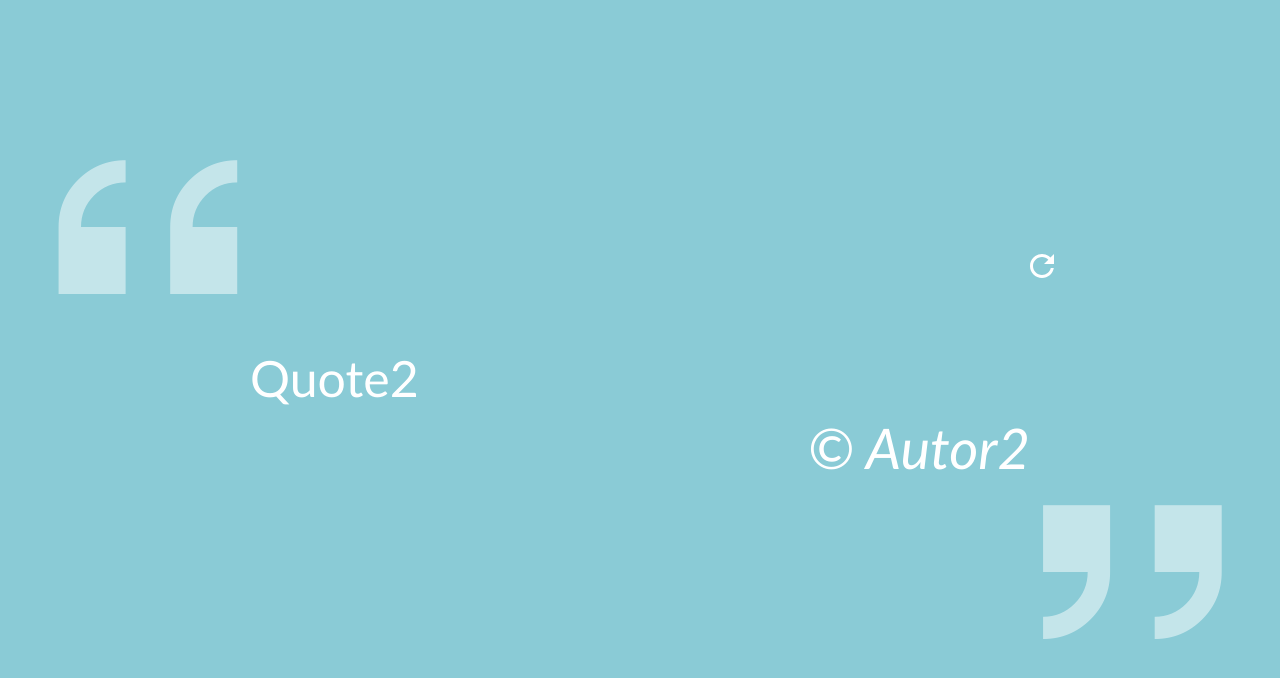
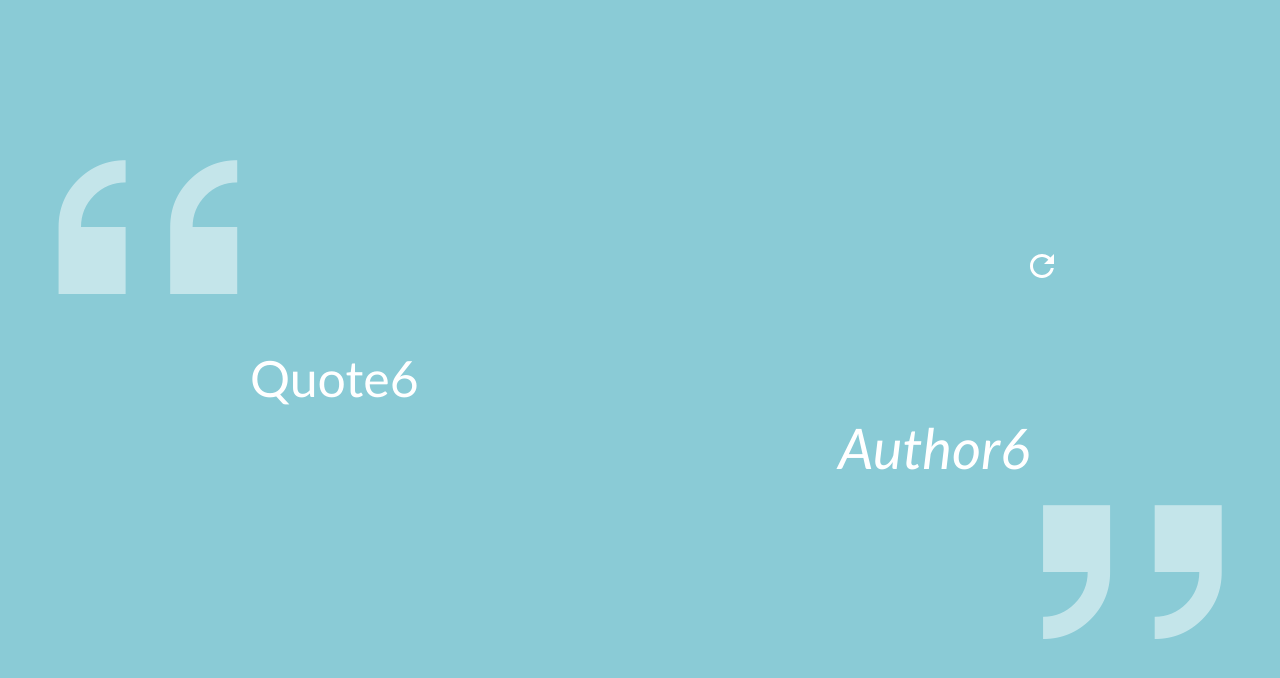
Before and after one commit to Kent0071/quoteMy, a plain HTML site: page index.html in a window 1280 px wide. Drawn offline with Linux system fonts and the light colour scheme.

Commit message:
commit 1

```diff
--- a/index.html
+++ b/index.html
@@ -19,7 +19,8 @@
             </div>
         </div>
     </section>
-    <script src="js/script.js"></script>
+    <!-- <script src="js/script.js"></script> -->
+    <script src="js/quote.js"></script>
 </body>
 
 </html>
--- /dev/null
+++ b/js/quote.js
@@ -0,0 +1,220 @@
+'use strict';
+
+(function () {
+
+    /*
+        DATA UTILITY LAYER:
+    */
+
+    /**
+     *
+     * @param {*[]} dataArray
+     * @returns {*}
+     */
+    function getRandomElementFromArray(dataArray = []) {
+        const randomElementIndex = Math.floor(Math.random() * dataArray.length); // TODO: improve it
+
+        return dataArray[randomElementIndex];
+    }
+
+    /*
+        TODO: wrap into a Class
+        DATA LAYER:
+    */
+
+    const QUOTES = [
+        { text: "Quote1", author: "Author1" },
+        { text: "Quote2", author: "Author2" },
+        { text: "Quote3", author: "Author3" },
+        { text: "Quote4", author: "Author4" },
+        { text: "Quote5", author: "Author5" },
+        { text: "Quote6", author: "Author6" },
+        { text: "Quote7", author: "Author7" },
+        { text: "Quote8", author: "Author8" },
+        { text: "Quote9", author: "Author9" },
+        { text: "Quote10", author: "Author10" }
+    ];
+
+    /**
+      *
+      * @returns {{text: string, author: string}}
+      */
+    function getRandomQuote() {
+        return getRandomElementFromArray(QUOTES);
+    }
+
+    /*
+        TODO: wrap into a class with static methods
+        HTML UTILITY LAYER:
+    */
+
+    /**
+      * эта функция возвращает найденный элемент по селектору
+      * @param {string} cssSelector
+      * @returns {HTMLElement | undefined}
+      */
+
+    function getElementBySelector(cssSelector) {
+        return document.querySelector(cssSelector);
+    }
+
+    /*
+        TODO: wrap into a Class
+        QUOTE APPLICATION LAYER:
+    */
+
+    // html-related helpers:
+
+    /**
+     *
+     */
+    function getRefreshQuoteBtnHtmlElement() {
+        const refreshQuoteBtnSelector = '#button'; // TODO: this ID should be replaced with class selector
+
+        return getElementBySelector(refreshQuoteBtnSelector);
+    }
+
+    /**
+     *
+     */
+    function getQuoteTextHtmlElement() {
+        const quoteTextSelector = '.quote__blockquote p';
+
+        return getElementBySelector(quoteTextSelector);
+    }
+
+    /**
+     *
+     */
+    function getQuoteAuthorHtmlElement() {
+        const qouteAuthorSelector = '.quote__blockquote cite';
+
+        return getElementBySelector(qouteAuthorSelector);
+    }
+
+    // data-rendering helpers:
+
+    /**
+      *
+      * @param {{text:string, author:string}} quote
+      */
+    function renderQuoteText(quote) {
+        const quoteTextContainer = getQuoteTextHtmlElement();
+
+        if (!quoteTextContainer) {
+            return; // or throw an Error
+        }
+
+        quoteTextContainer.innerHTML = quote.text;
+    }
+
+    /**
+      *
+      * @param {{text:string, author:string}} quote
+      */
+    function renderQuoteAuthor(quote) {
+        const quoteAuthorContainer = getQuoteAuthorHtmlElement();
+
+        if (!quoteAuthorContainer) {
+            return; // or throw an Error
+        }
+
+        quoteAuthorContainer.innerHTML = quote.author;
+    }
+
+    /**
+      *
+      * @param {{text:string, author:string}} quote
+      */
+     function renderQuoteData(quote) {
+        renderQuoteText(quote);
+        renderQuoteAuthor(quote);
+    }
+
+    /**
+     *
+     */
+    function renderRandomQuoteData() {
+        renderQuoteData(getRandomQuote())
+    }
+
+    // user-interaction
+
+    /**
+     * Handles click event on RefreshQuoteBtn.
+     */
+    function handleRefreshQuoteBtnClick() {
+        const toggleClass = 'rotate';
+        const refreshQuoteBtn = getRefreshQuoteBtnHtmlElement();
+
+        if (!refreshQuoteBtn) {
+            return; // or throw an Error
+        }
+
+
+        // prevent from re-rendering data before it updated and class is removed
+        if (refreshQuoteBtn.classList.contains(toggleClass)) {
+            return;
+        }
+
+        // add proper class to enforce rotation animation
+        refreshQuoteBtn.classList.toggle(toggleClass);
+
+        setTimeout(() => {
+            refreshQuoteBtn.classList.remove(toggleClass);
+            renderRandomQuoteData(); // show quote data when btn rotation ended.
+        }, 300);
+    }
+
+    /**
+     *
+     */
+    function initRefreshQuoteBtnClickHandler() {
+        const refreshQuoteBtn = getRefreshQuoteBtnHtmlElement();
+
+        if (!refreshQuoteBtn) {
+            return; // or throw an Error
+        }
+
+        refreshQuoteBtn.addEventListener('click', handleRefreshQuoteBtnClick);
+    }
+
+
+    /**
+     *
+     */
+    function removeRefreshQuoteBtnClickListener() {
+        const refreshQuoteBtn = getRefreshQuoteBtnHtmlElement();
+
+        if (!(refreshQuoteBtnClickListener && refreshQuoteBtn)) {
+           return;
+        }
+
+        refreshQuoteBtn.removeEventListener('click', handleRefreshQuoteBtnClick);
+    }
+
+    // initiation
+
+    /**
+     *
+     */
+    function initQuoteGenerator() {
+        // 1. Render initial quote data
+        renderRandomQuoteData();
+
+        // 2. add event listener on the RefreshQuoteBtn
+        initRefreshQuoteBtnClickHandler();
+    }
+
+    // listen window events
+
+    window.onload = function () {
+        initQuoteGenerator();
+    }
+
+    window.onunload = function() {
+        // clean up
+        removeRefreshQuoteBtnClickListener();
+    }
+
+})()
```
Also changed, not shown: js/script.js (line endings or trailing spaces).
